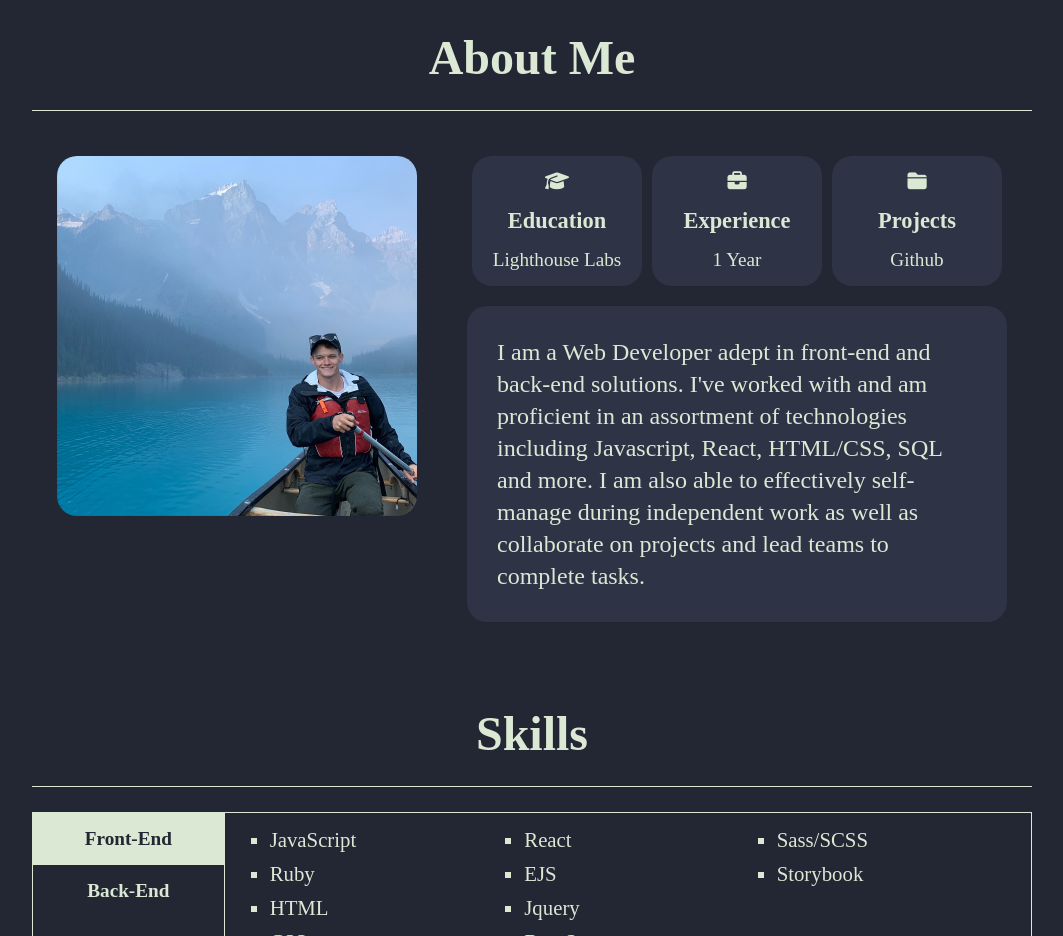
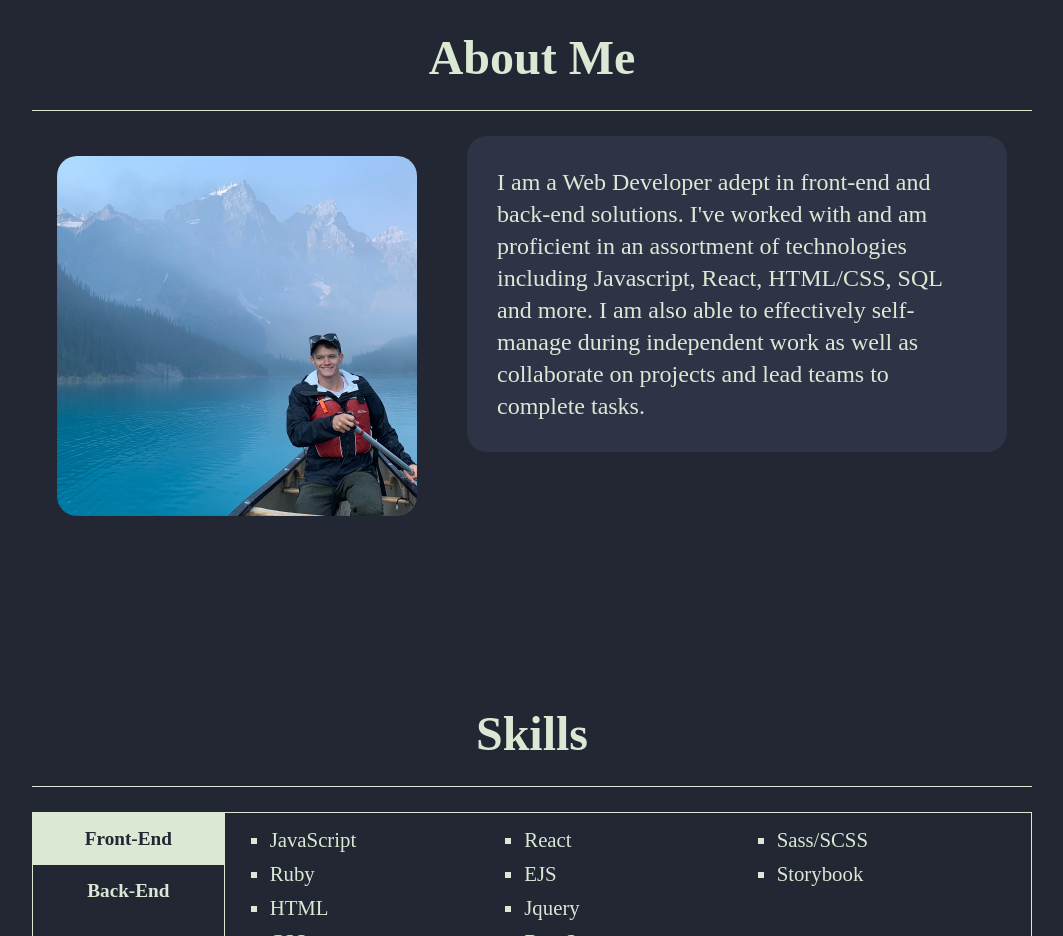
Before and after one commit to NealePT/nealetaylorcom, a React (Create React App) app in the folder react-site/: page / in a window 1280 px wide. Shown: the part 820-1756 px from the top of the page, without its empty margins (108-1171 px from the left). Built offline with nearby package versions, Linux system fonts and the light colour scheme.

Commit message:
get rid of about cards

```diff
--- a/react-site/src/components/About.jsx
+++ b/react-site/src/components/About.jsx
@@ -1,4 +1,4 @@
-import AboutCard from "./AboutCard"
+// import AboutCard from "./AboutCard"
 
 export default function About(props) {
   return (
@@ -12,7 +12,7 @@ export default function About(props) {
             <img src="../../assets/profilePic.jpg" alt="Profile Pic" />
           </div>
           <div className="aboutDescription">
-            <div className="aboutCards">
+            {/* <div className="aboutCards">
               <AboutCard
                 type={"Education"}
                 icon={<i className="fa-solid fa-graduation-cap"></i>}
@@ -28,7 +28,7 @@ export default function About(props) {
                 icon={<i className="fa-solid fa-folder-closed"></i>}
                 description={"Github"}
               />
-            </div>
+            </div> */}
             <p className="aboutme">
             I am a Web Developer adept in front-end and back-end solutions. I've worked with and am proficient in an assortment of technologies including Javascript, React, HTML/CSS, SQL and more. I am also able to effectively self-manage during independent work as well as collaborate on projects and lead teams to complete tasks.
             </p>
```
